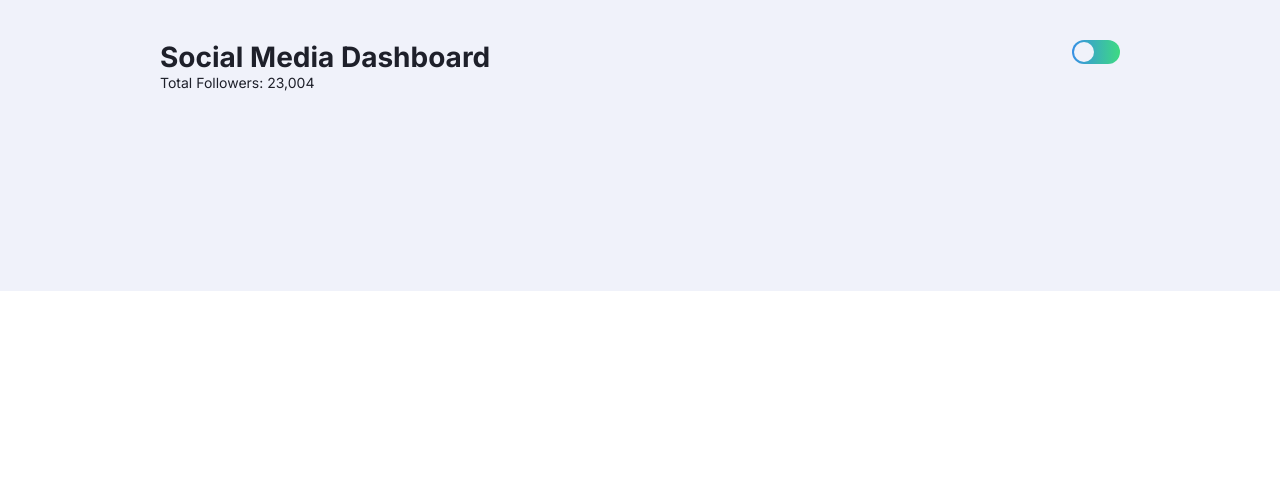
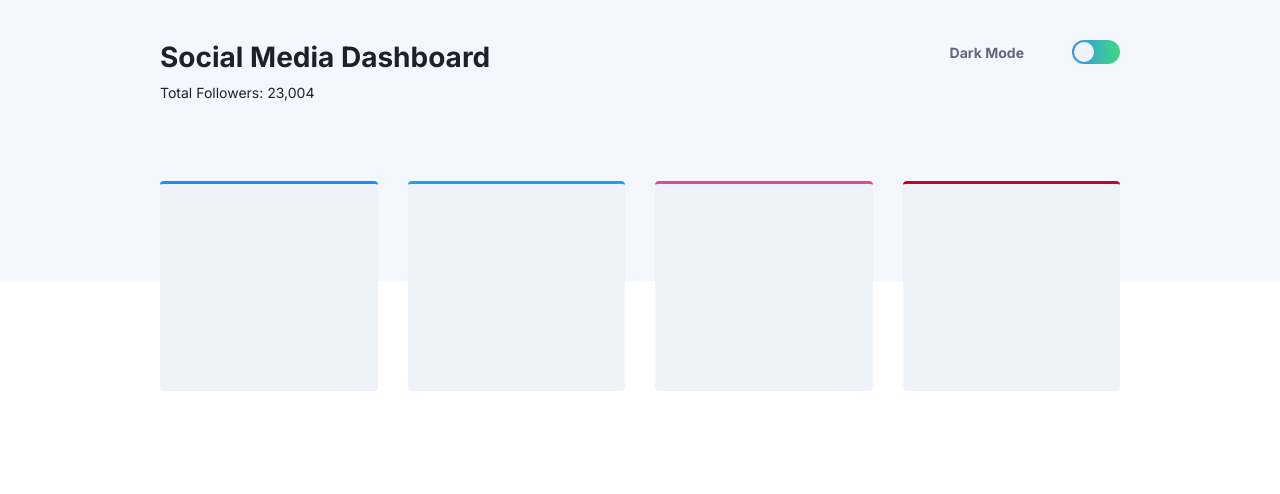
Before and after one commit to hosamelshazly92/social-media-dashboard-with-theme-switcher, a plain HTML site: page index.html in a window 1280 px wide. Drawn offline with Linux system fonts and the light colour scheme.

Commit message:
create body first section

```diff
--- a/index.html
+++ b/index.html
@@ -23,7 +23,7 @@
             <p>Total Followers: 23,004</p>
         </div>
         <div>
-
+            <p>Dark Mode</p>
             <div>
                 <div class="circle"></div>
             </div>
@@ -31,4 +31,21 @@
         <div></div>
     </header>
 
+    <main>
+        <section>
+            <div>
+                <div class="label facebook"></div>
+            </div>
+            <div>
+                <div class="label twitter"></div>
+            </div>
+            <div>
+                <div class="label instagram"></div>
+            </div>
+            <div>
+                <div class="label youtube"></div>
+            </div>
+        </section>
+    </main>
+
 </body></html>
--- a/style.scss
+++ b/style.scss
@@ -7,12 +7,12 @@ $Bright-Red: hsl(356, 69%, 56%);
 
 $Facebook: hsl(208, 92%, 53%);
 $Twitter: hsl(203, 89%, 53%);
-$Instagram: linear gradient hsl(37, 97%, 70%) to hsl(329, 70%, 58%);
+$Instagram: linear-gradient(hsl(37, 97%, 70%), hsl(329, 70%, 58%));
 $YouTube: hsl(348, 97%, 39%);
 
 //Dark Theme
 
-$Toggle: linear-gradient(90deg, hsl(210, 78%, 56%), hsl(146, 68%, 55%));
+$Toggle-Gradient: linear-gradient(90deg, hsl(210, 78%, 56%), hsl(146, 68%, 55%));
 
 //Light Theme
 
@@ -55,25 +55,30 @@ body {
     font-size: $Font-size;
 
     header {
-        background-color: $Light-Grayish-Blue-Card-BG;
+        background-color: $Very-Pale-Blue-Top-BG-Pattern;
         padding: 40px 160px;
 
         div:nth-of-type(1) {
-            width: 85%;
+            width: 50%;
             float: left;
             color: $Very-Dark-Blue-Text;
+
+            p {
+                padding-top: 10px;
+            }
         }
 
         div:nth-of-type(2) {
-            width: 15%;
+            width: 50%;
             float: right;
             color: $Dark-Grayish-Blue-Text;
-            //border: 1px solid blue;
 
             p {
                 font-weight: 700;
                 float: left;
                 line-height: 25px;
+                width: 80%;
+                text-align: right;
             }
 
             div {
@@ -98,7 +103,55 @@ body {
 
         div:nth-of-type(3) {
             clear: both;
-            height: 160px;
+            height: 140px;
+        }
+    }
+
+    main {
+        padding: 0 145px;
+
+        section {
+            position: relative;
+            top: -100px;
+            overflow: hidden;
+
+            div {
+                width: (100%/4);
+                height: 210px;
+                //border: 1px solid blue;
+                float: left;
+                padding: 0 15px;
+
+                .label {
+                    width: 100%;
+                    height: 100%;
+                    padding: 0;
+                    background-color: $Light-Grayish-Blue-Card-BG;
+                    border-radius: 4px;
+                    cursor: pointer;
+
+                    &:hover {
+                        background-color: $Toggle;
+                    }
+                }
+
+                .facebook {
+                    border-top: 3px solid $Facebook;
+                }
+
+                .twitter {
+                    border-top: 3px solid $Twitter;
+                }
+
+                .instagram {
+                    border-top: 3px solid hsl(329, 70%, 58%);
+                    border-top-color: linear-gradient(90deg, hsl(37, 97%, 70%), hsl(329, 70%, 58%));
+                }
+
+                .youtube {
+                    border-top: 3px solid $YouTube;
+                }
+            }
         }
     }
 }
```
Also changed, not shown: compiled.css, 1 other file.
